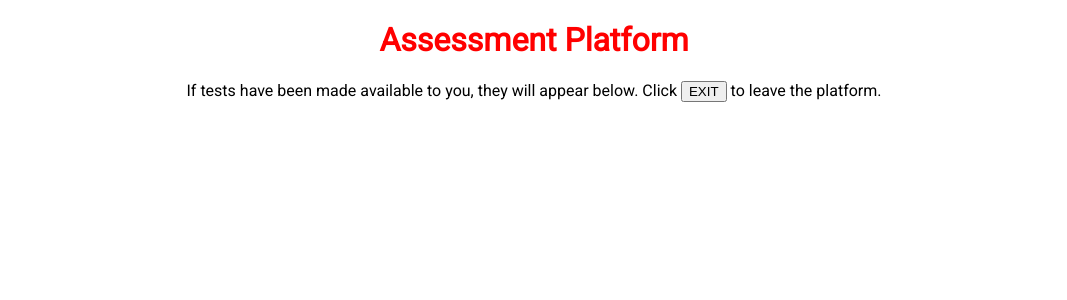
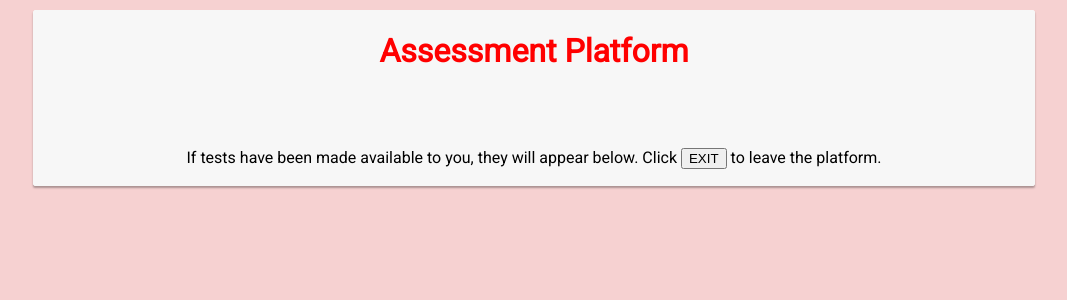
Before and after one commit to endlessTea/OnlineAssessmentSystem, a PHP site: page /msc/app/l4-ui/Assess/Frame.php in a window 1280 px wide. Shown: the top 300 px of the page, without its empty margins (106-1173 px from the left). Run offline with PHP 8.4, Linux system fonts and the light colour scheme; data that the repository does not hold is empty; some libraries are stand-ins or nearby versions.

Commit message:
controller css updates

```diff
--- a/app/l4-ui/Dashboard/Frame.php
+++ b/app/l4-ui/Dashboard/Frame.php
@@ -24,8 +24,6 @@
       <li><a href="<?= URL; ?>dashboard/logout">Logout</a></li>
     </ul>
 
-    <h2>Data Visualisations</h2>
-
     <div id="visualisations"></div>
 
   </main>
--- a/public/css/_mainStyle.css
+++ b/public/css/_mainStyle.css
@@ -9,6 +9,17 @@
 body {
   font-family: 'Roboto', Verdana, sans-serif;
   text-align: center;
+  max-width: 1000px;
+	min-width: 800px;
+	margin: 10px auto 10px auto;
+  border-radius: 2px;
+  box-shadow: 0px 2px 2px rgba(0, 0, 0, 0.3);
+  background-color: #F7F7F7;
+  border: 1px solid #F7F7F7;
+}
+
+header {
+  height: 100px;
 }
 
 .qField input[type="text"] {
--- a/public/css/assessStyle.css
+++ b/public/css/assessStyle.css
@@ -4,6 +4,10 @@
  *  @author Jonathan Lamb
  */
 
+html {
+  background-color: #F6D1D1;
+}
+
 h1 {
   color: red;
 }
--- a/public/css/authorStyle.css
+++ b/public/css/authorStyle.css
@@ -4,6 +4,10 @@
  *  @author Jonathan Lamb
  */
 
+html {
+  background-color: #B2E0B2;
+}
+
 h1, h2 {
   color: green;
 }
--- a/public/css/dashboardStyle.css
+++ b/public/css/dashboardStyle.css
@@ -3,6 +3,10 @@
  *  Additional styling for the dashboard
  *  @author Jonathan Lamb
  */
+
+html {
+  background-color: #CEDFF8;
+}
 
 h1, h2 {
   color: blue;
--- a/public/img/_imageSources.txt
+++ b/public/img/_imageSources.txt
@@ -1,3 +1,6 @@
+bw_shapes.jpg
+http://il8.picdn.net/shutterstock/videos/2667881/thumb/1.jpg?i10c=img.resize(height:160)
+
 ideas_background.jpg
 http://il3.picdn.net/shutterstock/videos/4008184/thumb/3.jpg
 
--- a/public/js/dashboard.js
+++ b/public/js/dashboard.js
@@ -8,6 +8,7 @@
  */
 $(function() {
 
+  /*
   $('#visualisations').html(
     "<div id=\"visLeft\" class=\"floatBox\"></div><div id=\"visRight\" class=\"floatBox\"></div>"
   ).css({
@@ -36,6 +37,7 @@ $(function() {
 
   drawScatterplot();
   drawArcCorners();
+  */
 });
 
 /**
```
Also changed, not shown: public/img/bw_shapes.jpg (added).
